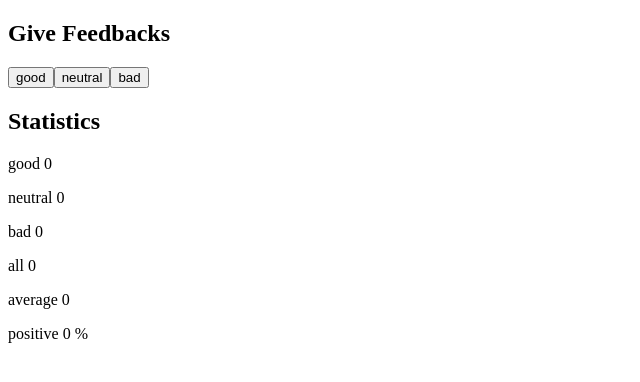
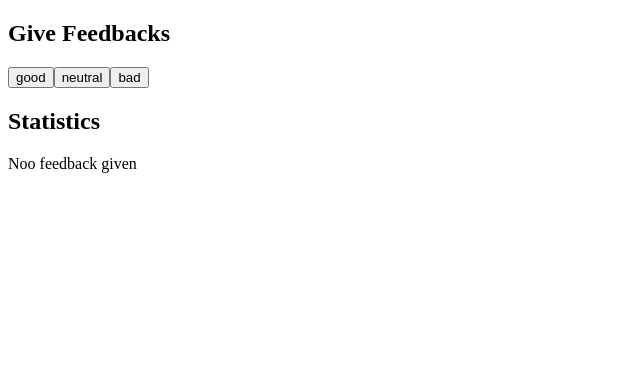
Before and after one commit to starscream00/fullstackopen, a React (Vite) app in the folder part1/unicafe/: page / in a window 1280 px wide. Shown: the top 382 px of the page, without its empty margins (0-640 px from the left). Built offline with nearby package versions, Linux system fonts and the light colour scheme.

Commit message:
part 1.9

```diff
--- a/part1/unicafe/src/App.jsx
+++ b/part1/unicafe/src/App.jsx
@@ -16,6 +16,8 @@ const Statistics = ({ stats }) => {
   return (
     <>
       <h2>Statistics</h2>
+      {stats.good + stats.neutral + stats.bad > 0 ? (
+        <>
           <Stats
             label={"good"}
             value={stats.good}
@@ -32,7 +34,6 @@ const Statistics = ({ stats }) => {
             label={"all"}
             value={stats.good + stats.neutral + stats.bad}
           />
-
           <Stats
             label={"average"}
             value={
@@ -52,6 +53,10 @@ const Statistics = ({ stats }) => {
               " %"
             }
           />
+        </>
+      ) : (
+        "Noo feedback given"
+      )}
     </>
   );
 };
```
Lines whose indentation alone changed are shown as unchanged.
